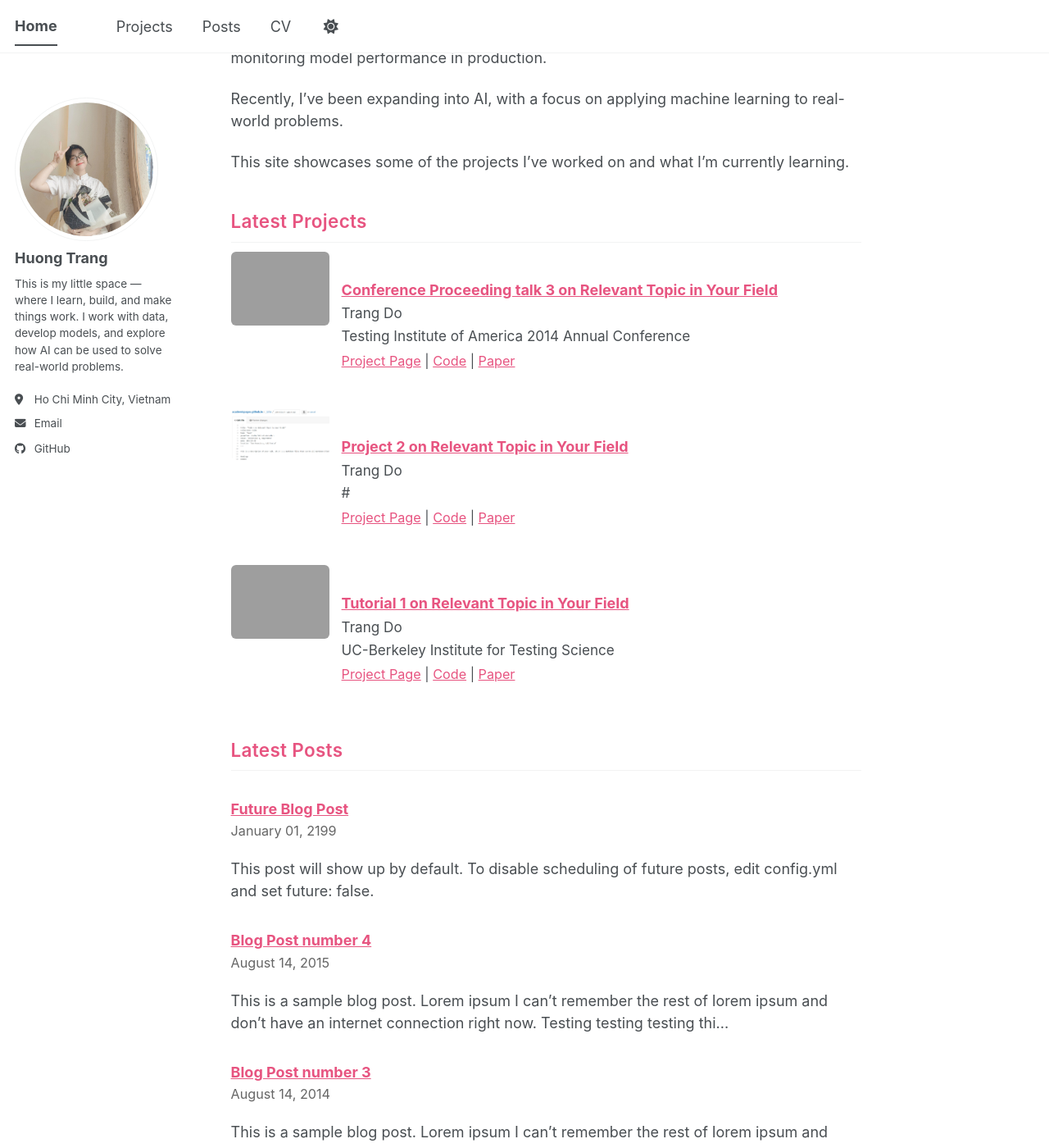
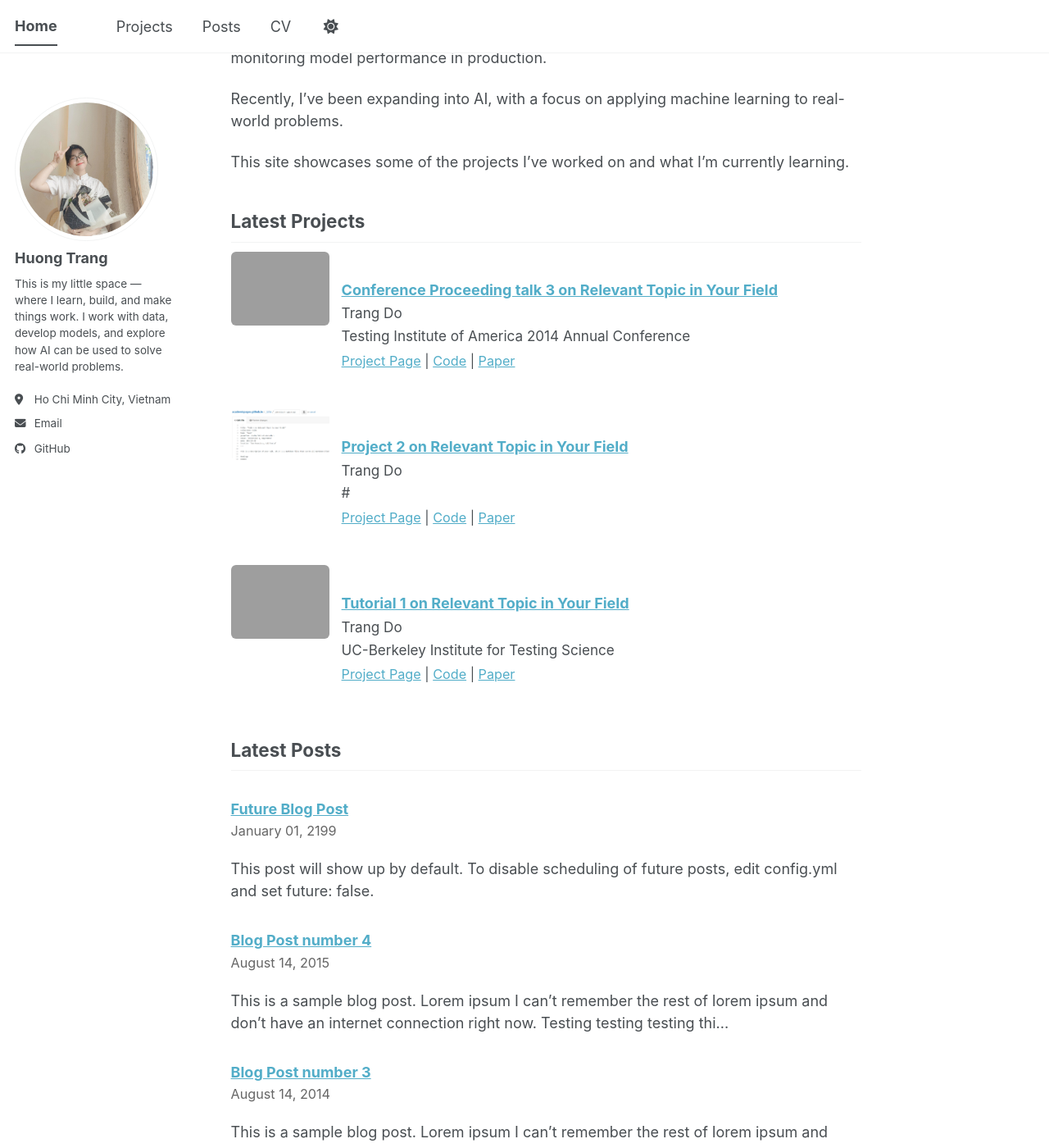
Before and after one commit to HuongTrangDo/huongtrangdo.github.io, a Jekyll site: the page built from _pages/about.md, in a window 1280 px wide and 1400 px high, scrolled down 191 px. Shown: the whole window at 82% size. Built offline with Jekyll 4.4.1, drawn with Linux system fonts in a browser that asks for light colours; a script bundle is joined from its source files by our own code; library files that are not in the unit come from our copies.

Commit message:
Update main.scss

```diff
--- a/assets/css/main.scss
+++ b/assets/css/main.scss
@@ -41,23 +41,3 @@
     "vendor/font-awesome/solid",
     "vendor/font-awesome/brands"
 ;
-
-/* Custom styles */
-.page__content h2 {
-  color: #e75480 !important;
-  font-weight: 600;
-  letter-spacing: 0.3px;
-}
-
-.page__content h3 {
-  color: #c06c84 !important;
-}
-
-a {
-  color: #e75480;
-  transition: 0.2s;
-}
-
-a:hover {
-  color: #ff85a2;
-}
```
